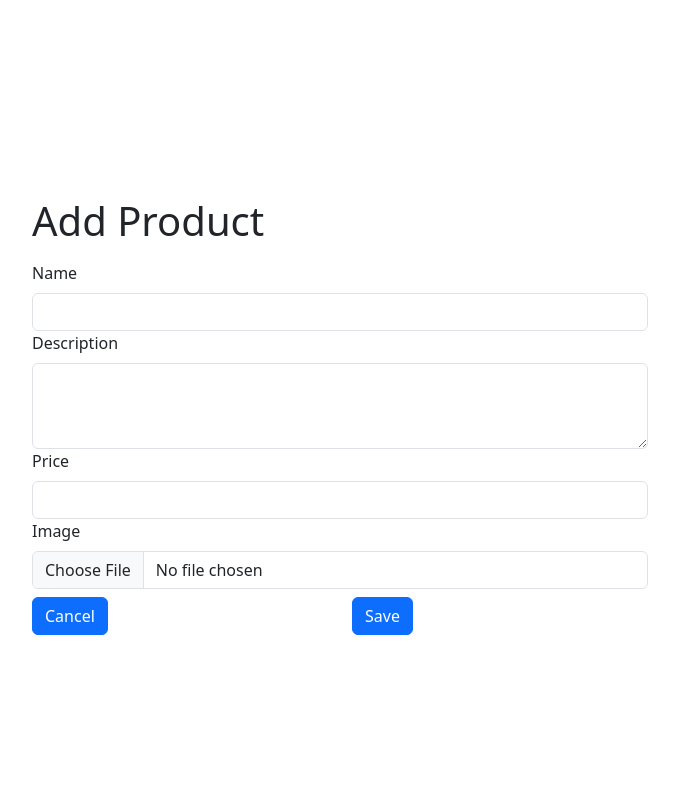
After one commit to sajith024/online_market_platform, a Django app: page /add/ in a window 1280 px wide. The commit adds this page. Shown: the whole page, without its empty margins (300-979 px from the left). Run offline with Django 4.2, Linux system fonts and the light colour scheme.

```diff
--- a/online_market/settings.py
+++ b/online_market/settings.py
@@ -45,6 +45,7 @@ INSTALLED_APPS = [
     "django.contrib.staticfiles",
     "bootstrap5",
     "online_market_app",
+    "online_market_product",
 ]
 
 MIDDLEWARE = [
@@ -137,8 +138,13 @@ USE_TZ = True
 # https://docs.djangoproject.com/en/4.2/howto/static-files/
 
 STATIC_URL = "static/"
+STATICFILES_DIRS = [os.path.join(BASE_DIR, 'static')]
 
 # Default primary key field type
 # https://docs.djangoproject.com/en/4.2/ref/settings/#default-auto-field
 
 DEFAULT_AUTO_FIELD = "django.db.models.BigAutoField"
+
+
+MEDIA_ROOT = os.path.join(BASE_DIR, 'media')
+MEDIA_URL = '/media/'
--- a/online_market/urls.py
+++ b/online_market/urls.py
@@ -16,10 +16,13 @@ Including another URLconf
 """
 from django.contrib import admin
 from django.urls import path, include
-from django.shortcuts import redirect
-
+from django.conf import settings
+from django.conf.urls.static import static
 
 urlpatterns = [
     path('admin/', admin.site.urls),
     path('', include('online_market_app.urls')),
+    path('', include('online_market_product.urls')),
 ]
+
+urlpatterns += static(settings.MEDIA_URL, document_root=settings.MEDIA_ROOT)
--- /dev/null
+++ b/online_market_product/admin.py
@@ -0,0 +1,6 @@
+from django.contrib import admin
+
+from .models import Product
+
+# Register your models here.
+admin.site.register(Product)
--- /dev/null
+++ b/online_market_product/apps.py
@@ -0,0 +1,6 @@
+from django.apps import AppConfig
+
+
+class OnlineMarketProductConfig(AppConfig):
+    default_auto_field = 'django.db.models.BigAutoField'
+    name = 'online_market_product'
--- /dev/null
+++ b/online_market_product/forms.py
@@ -0,0 +1,16 @@
+from django import forms
+from .models import Product
+
+
+class ProductForm(forms.ModelForm):
+    class Meta:
+        model = Product
+        fields = ["name", "description", "price", "image"]
+
+
+class EditProductForm(forms.ModelForm):
+    image = forms.ImageField(required=False)
+
+    class Meta:
+        model = Product
+        fields = ["name", "description", "price", "image"]
--- /dev/null
+++ b/online_market_product/models.py
@@ -0,0 +1,15 @@
+from django.db import models
+
+from online_market_app.models import OnlineMarketUser
+
+
+# Create your models here.
+class Product(models.Model):
+    name = models.CharField(max_length=100)
+    description = models.TextField()
+    price = models.DecimalField(max_digits=8, decimal_places=2)
+    image = models.ImageField(upload_to="product_images/")
+    user = models.ForeignKey(OnlineMarketUser, on_delete=models.CASCADE)
+
+    def __str__(self):
+        return self.name
--- /dev/null
+++ b/online_market_product/tests.py
@@ -0,0 +1,3 @@
+from django.test import TestCase
+
+# Create your tests here.
--- /dev/null
+++ b/online_market_product/urls.py
@@ -0,0 +1,17 @@
+from django.urls import path
+
+from .views import (
+    add_product,
+    edit_product,
+    delete_product,
+    search_product,
+    filter_product,
+)
+
+urlpatterns = [
+    path("add/", add_product, name="add_product"),
+    path("edit/<int:pk>/", edit_product, name="edit_product"),
+    path("delete/<int:pk>/", delete_product, name="delete_product"),
+    path("search/", search_product, name="search_product"),
+    path("filter/", filter_product, name="filter_product"),
+]
--- /dev/null
+++ b/online_market_product/views.py
@@ -0,0 +1,81 @@
+from decimal import Decimal
+
+from django.shortcuts import render, redirect, get_object_or_404
+from django.db.models import Q
+
+from .models import Product
+from .forms import ProductForm, EditProductForm
+
+
+def add_product(request):
+    if request.method == "POST":
+        form = ProductForm(request.POST, request.FILES)
+        if form.is_valid():
+            product = form.save(commit=False)
+            product.user = request.user
+            product.save()
+            return redirect("home")
+    else:
+        form = ProductForm()
+    return render(request, "products/add_product.html", {"form": form})
+
+
+def edit_product(request, pk):
+    product = Product.objects.get(pk=pk)
+    if request.method == "POST":
+        form = EditProductForm(request.POST, request.FILES, instance=product)
+        if form.is_valid():
+            form.save()
+            return redirect("home")
+    else:
+        form = EditProductForm(instance=product)
+    return render(
+        request, "products/edit_product.html", {"form": form, "productId": pk}
+    )
+
+
+def delete_product(request, pk):
+    product = get_object_or_404(Product, pk=pk)
+    if request.method == "POST":
+        product.delete()
+        return redirect("home")
+    return render(request, "delete_product.html", {"product": product})
+
+
+def search_product(request):
+
+    if request.method == "GET":
+        search = request.GET["search"]
+        if search:
+            products = Product.objects.filter(
+                Q(name__icontains=search) | Q(description__icontains=search)
+            )
+        else:
+            products = Product.objects.all()
+        return render(request, "home/home.html", {"products": products})
+    else:
+        return redirect("home")
+
+
+def filter_product(request):
+    if request.method == "GET":
+        min_price = request.GET["min"]
+        max_price = request.GET["max"]
+        if min_price and max_price:
+            products = Product.objects.filter(
+                Q(price__gte=parse_decimal(min_price))
+                & Q(price__lte=parse_decimal(max_price))
+            )
+        elif min_price:
+            products = Product.objects.filter(price__gte=parse_decimal(min_price))
+        elif max_price:
+            products = Product.objects.filter(price__lte=parse_decimal(max_price))
+        else:
+            products = Product.objects.all()
+        return render(request, "home/home.html", {"products": products})
+    else:
+        return redirect("home")
+
+
+def parse_decimal(value):
+    return Decimal(value if value else 0)
--- a/templates/home/base.html
+++ b/templates/home/base.html
@@ -1,9 +1,12 @@
 <html>
   <head>
+    <meta charset="utf-8">
+    <meta name="viewport" content="width=device-width, initial-scale=1">
     <title>Online Market Platform</title>
+    <link href="https://cdn.jsdelivr.net/npm/bootstrap@5.3.3/dist/css/bootstrap.min.css" rel="stylesheet" integrity="sha384-QWTKZyjpPEjISv5WaRU9OFeRpok6YctnYmDr5pNlyT2bRjXh0JMhjY6hW+ALEwIH" crossorigin="anonymous">
   </head>
   <body>
-    {% load bootstrap5 %} {% block content %} {% endblock content %}
-    {% bootstrap_css %} {% bootstrap_javascript %}
+    {% block content %} {% endblock content %}
+    <script src="https://cdn.jsdelivr.net/npm/bootstrap@5.3.3/dist/js/bootstrap.bundle.min.js" integrity="sha384-YvpcrYf0tY3lHB60NNkmXc5s9fDVZLESaAA55NDzOxhy9GkcIdslK1eN7N6jIeHz" crossorigin="anonymous"></script>
   </body>
 </html>
--- /dev/null
+++ b/templates/products/add_product.html
@@ -0,0 +1,57 @@
+{% extends 'home/base.html' %} {% block content %}
+<div class="d-flex align-items-center vh-100">
+  <div class="container" style="width: 50%">
+    <form method="post" action="{% url 'add_product' %}" enctype="multipart/form-data" class="row">
+      <div class="col-12">
+        <h1 class="mt-5 mb-3 text-centered">Add Product</h1>
+      </div>
+      {% csrf_token %}
+      <div class="col-12">
+        <label for="{{ form.name.id_for_label }}" class="form-label">{{ form.name.label }}</label>
+        <input type="text" name="{{ form.name.name }}"
+          class="form-control {% if form.name.errors %}is-invalid{% endif %}" id="{{ form.name.id_for_label }}"
+          required />
+
+        {% if form.name.errors %}
+        {% for error in form.name.errors %}
+        <div class="invalid-feedback">{{ error }}</div>
+        {% endfor %}
+        {% endif %}
+      </div>
+      <div class="col-12">
+        <label for="{{ form.description.id_for_label }}" class="form-label">{{ form.description.label }}</label>
+        <textarea class="form-control {% if form.description.errors %}is-invalid{% endif %}"
+          id="{{ form.description.id_for_label }}" rows="3" name="{{ form.description.name }}"></textarea>
+
+        {% if form.description.errors %} {% for error in form.description.errors %}
+        <div class="invalid-feedback">{{ error }}</div>
+        {% endfor %} {% endif %}
+      </div>
+      <div class="col-12">
+        <label for="{{ form.price.id_for_label }}" class="form-label">{{ form.price.label }}</label>
+        <input type="number" step="0.01" min="0" class="form-control {% if form.price.errors %}is-invalid{% endif %}"
+          id="{{ form.price.id_for_label }}" name="{{ form.price.name }}"></input>
+
+        {% if form.price.errors %} {% for error in form.price.errors %}
+        <div class="invalid-feedback">{{ error }}</div>
+        {% endfor %} {% endif %}
+      </div>
+      <div class="col-12">
+        <label for="{{ form.image.id_for_label }}" class="form-label">{{ form.image.label }}</label>
+        <input class="form-control {% if form.image.errors %}is-invalid{% endif %}" type="file"
+          id="{{ form.image.id_for_label }}" name="{{ form.image.name }}">
+
+        {% if form.image.errors %} {% for error in form.image.errors %}
+        <div class="invalid-feedback">{{ error }}</div>
+        {% endfor %} {% endif %}
+      </div>
+      <div class="col-6">
+        <a class="btn btn-primary mt-2" href="{% url 'home' %}">Cancel</a>
+      </div>
+      <div class="col-6">
+        <button type="submit" class="btn btn-primary mt-2">Save</button>
+      </div>
+    </form>
+  </div>
+</div>
+{% endblock %}
```
Also changed, not shown: online_market_app/views.py (+7 -2 lines), static/js/product/product.js (added, +9 -0 lines), templates/home/home.html (+89 -2 lines), templates/home/nav_bar.html (+2 -21 lines), templates/products/edit_product.html (added, +55 -0 lines), online_market_product/__init__.py (added), online_market_product/migrations/0001_initial.py (added), online_market_product/migrations/__init__.py (added).
